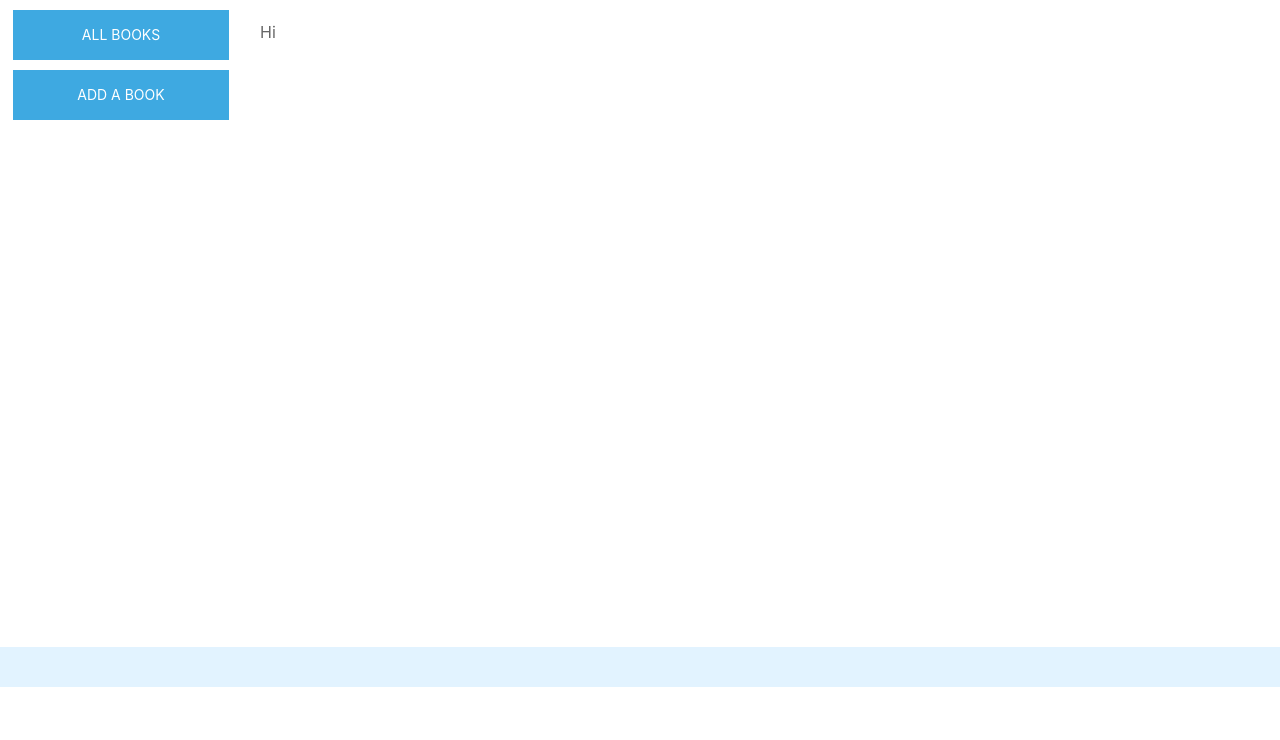
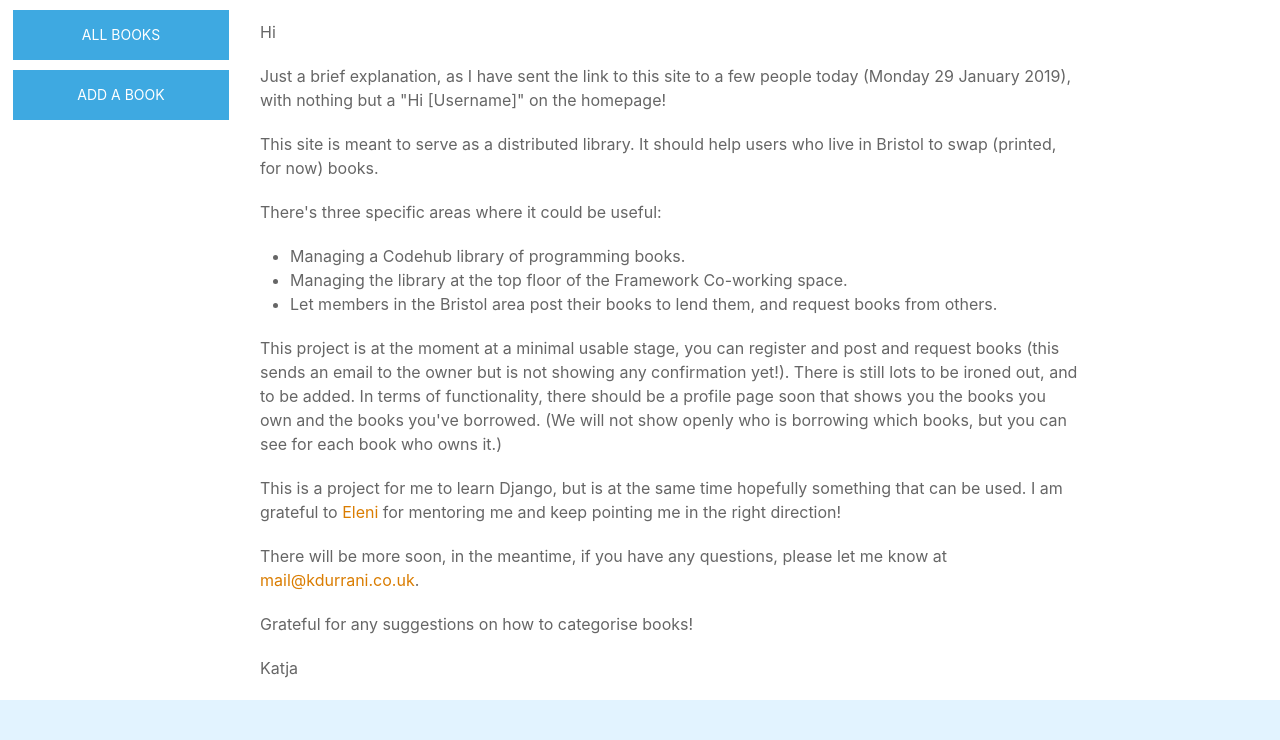
Before and after one commit to CodeHubOrg/bookxchange, a Django app: page / in a window 1280 px wide. Shown: the part 113-853 px from the top of the page. Before the commit the page ends 800 px from the top, so only its background shows below. Run offline with Django 3.2, Linux system fonts and the light colour scheme; some libraries are stand-ins or nearby versions.

Commit message:
add temporary text to homepage

```diff
--- a/templates/books/book_detail.html
+++ b/templates/books/book_detail.html
@@ -41,7 +41,6 @@
   <div class="uk-container-expand uk-margin-top">
   <h1>{{ book.title }}</h1>
   <p>by {{ book.author }}</p>
-
 
 
   {% if book.cover %}
--- a/templates/home.html
+++ b/templates/home.html
@@ -3,4 +3,6 @@
     {% block content %}
         {{ content }}
         Hi {{ user.username }}
+
+        {% include 'partials/introduction.html' %}
     {% endblock %}
--- /dev/null
+++ b/templates/partials/introduction.html
@@ -0,0 +1,30 @@
+<div class="uk-container-expand uk-margin-top maxw820">
+<p>Just a brief explanation, as I have sent the link to this site to a few people today (Monday 29 January 2019), with nothing but a "Hi [Username]" on the homepage!</p>
+
+<p>This site is meant to serve as a distributed library. It should help users who live in Bristol to swap (printed, for now) books.</p>
+
+<p>There's three specific areas where it could be useful:<p>
+
+<ul>
+   <li>
+     Managing a Codehub library of programming books.
+   </li>
+   <li>
+     Managing the library at the top floor of the Framework Co-working space.</li>
+   </li>
+   <li>
+     Let members in the Bristol area post their books to lend them, and request books from others.
+   </li>
+
+</ul>
+
+<p>This project is at the moment at a minimal usable stage, you can register and post and request books (this sends an email to the owner but is not showing any confirmation yet!). There is still lots to be ironed out, and to be added. In terms of functionality, there should be a profile page soon that shows you the books you own and the books you've borrowed. (We will not show openly who is borrowing which books, but you can see for each book who owns it.)</p>
+
+<p>This is a project for me to learn Django, but is at the same time hopefully something that can be used. I am grateful to <a href="https://eleni.co/">Eleni</a> for mentoring me and keep pointing me in the right direction!</p>
+
+<p>There will be more soon, in the meantime, if you have any questions, please let me know at <a href="mailto:mail@kdurrani.co.uk">mail@kdurrani.co.uk</a>.</p>
+
+<p>Grateful for any suggestions on how to categorise books!</p>
+
+Katja
+</div>
```
